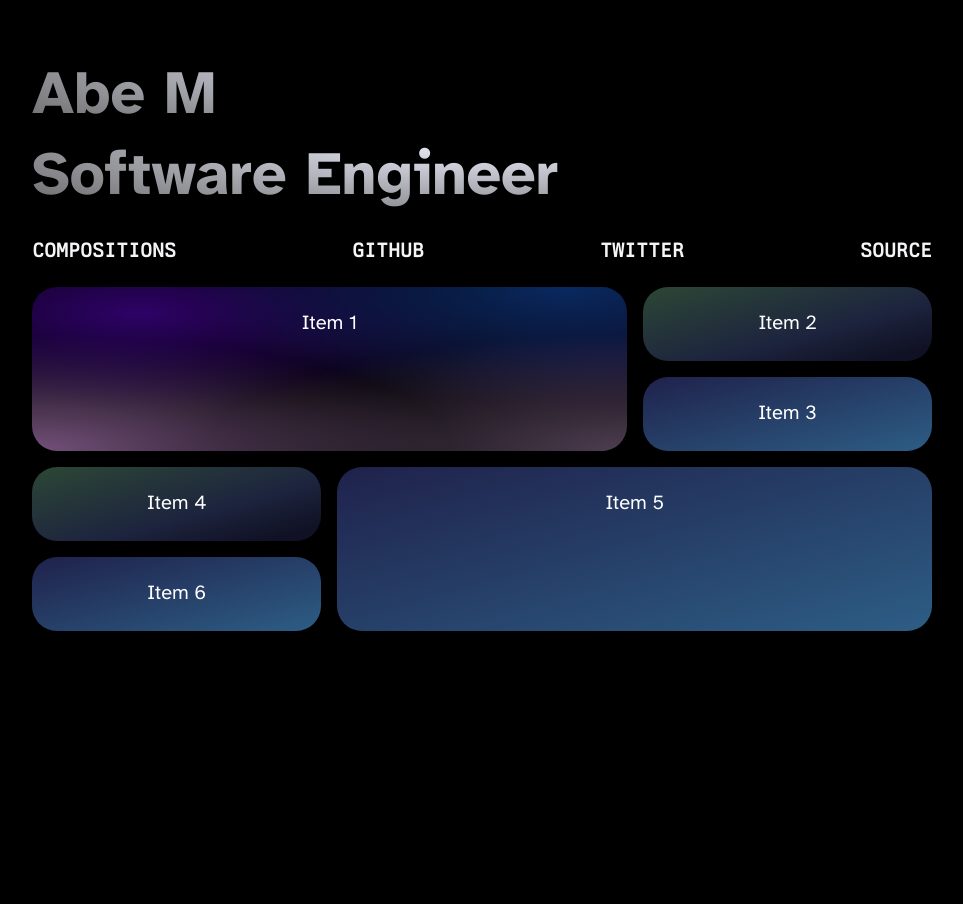
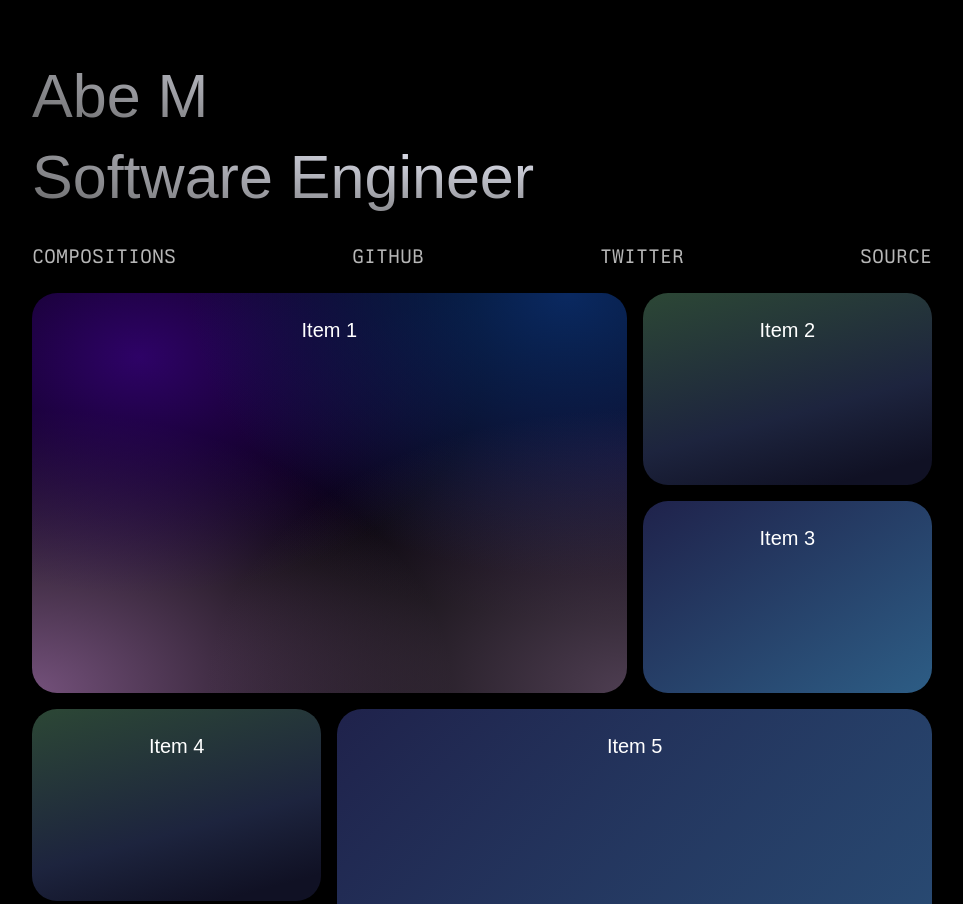
Before and after one commit to FastestMolasses/abem_dev, an Astro site: page / in a window 1280 px wide. Shown: the top 904 px of the page, without its empty margins (158-1121 px from the left). Before the commit the page ends 800 px from the top, so only its background shows below. Built offline with nearby package versions, Linux system fonts and the light colour scheme; Astro itself is replaced by a stand-in of ours; a web font is replaced by a local one.

Commit message:
Style updates

```diff
--- a/src/pages/index.astro
+++ b/src/pages/index.astro
@@ -10,15 +10,15 @@ import { SITE_TITLE, SITE_DESCRIPTION } from '../consts';
     </head>
     <body>
         <main>
-            <h1>Abe M</h1>
-            <h1>Software Engineer</h1>
+            <h1 class="main-title space-title">Abe M</h1>
+            <h1 class="main-title space-title">Software Engineer</h1>
 
             <nav class="navigation">
-                <ul>
-                    <li><a href="#home">Compositions</a></li>
-                    <li><a href="#about">Github</a></li>
-                    <li><a href="#projects">Twitter</a></li>
-                    <li><a href="#contact">Source</a></li>
+                <ul class="">
+                    <li><a href="#">Compositions</a></li>
+                    <li><a href="https://github.com/FastestMolasses" target="_blank">Github</a></li>
+                    <li><a href="https://twitter.com/abem_dev" target="_blank">Twitter</a></li>
+                    <li><a href="https://github.com/FastestMolasses/abem_dev" target="_blank">Source</a></li>
                 </ul>
             </nav>
 
--- a/src/styles/global.css
+++ b/src/styles/global.css
@@ -1,9 +1,3 @@
-/*
-  The CSS in this style tag is based off of Bear Blog's default CSS.
-  https://github.com/HermanMartinus/bearblog/blob/297026a877bc2ab2b3bdfbd6b9f7961c350917dd/templates/styles/blog/default.css
-  License MIT: https://github.com/HermanMartinus/bearblog/blob/master/LICENSE.md
- */
-
 :root {
     --accent: #2337ff;
     --accent-dark: #000d8a;
@@ -36,8 +30,37 @@
     font-style: normal;
     font-display: swap;
 }
+@font-face {
+    font-family: 'Univers';
+    src: url('/fonts/universlt-55-roman.otf') format('opentype');
+    font-weight: 400;
+    font-style: normal;
+    font-display: swap;
+}
+@font-face {
+    font-family: 'Univers';
+    src: url('/fonts/universlt-65-bold.ttf') format('truetype');
+    font-weight: 500;
+    font-style: normal;
+    font-display: swap;
+}
+@font-face {
+    font-family: 'Univers';
+    src: url('/fonts/universlt-75-black.otf') format('opentype');
+    font-weight: 600;
+    font-style: normal;
+    font-display: swap;
+}
+@font-face {
+    font-family: 'Univers';
+    src: url('/fonts/universlt-85-xblack.otf') format('opentype');
+    font-weight: 700;
+    font-style: normal;
+    font-display: swap;
+}
 body {
-    font-family: 'Atkinson', sans-serif;
+    font-family: 'Univers', sans-serif;
+    font-weight: 400;
     margin: 0;
     padding: 0;
     text-align: left;
@@ -62,13 +85,6 @@ h5,
 h6 {
     margin: 0 0 0.5rem 0;
     line-height: 1.2;
-
-    background: radial-gradient(#eff1ff, #636363);
-    background-size: 100% 200%;
-    background-position: 100% 100%;
-    -webkit-background-clip: text;
-    background-clip: text;
-    -webkit-text-fill-color: transparent;
 }
 h1 {
     font-size: 3.052em;
@@ -142,6 +158,24 @@ hr {
     }
 }
 
+/* Scrollbar */
+::-webkit-scrollbar {
+    width: 10px; /* Width of the scrollbar */
+}
+
+::-webkit-scrollbar-thumb {
+    background-color: rgba(255, 255, 255, 0.1);
+    border-radius: 6px;
+}
+
+::-webkit-scrollbar-track {
+    background-color: rgb(0, 0, 0);
+    border-radius: 6px;
+}
+
+/* Firefox */
+scrollbar-color: rgba(255, 255, 255, 0.1) rgb(0, 0, 0);
+
 .sr-only {
     border: 0;
     padding: 0;
@@ -160,8 +194,21 @@ hr {
     white-space: nowrap;
 }
 
+.main-title {
+    font-weight: 400;
+}
+
+.space-title {
+    background: radial-gradient(#eff1ff, #636363);
+    background-size: 100% 200%;
+    background-position: 100% 100%;
+    -webkit-background-clip: text;
+    background-clip: text;
+    -webkit-text-fill-color: transparent;
+}
+
 .navigation {
-    margin-bottom: 10px;
+    margin: 14px 0px 10px 0px;
 }
 
 .navigation ul {
@@ -173,26 +220,25 @@ hr {
     padding: 0;
     width: 100%;
     text-transform: uppercase;
-    font-weight: 600;
 }
 
 .navigation li {
-    text-align: left; /* Align text to the left */
+    text-align: left;
 }
 
 .navigation li:last-child {
-    text-align: right; /* Align text to the right for the last element */
+    text-align: right;
 }
 
 .navigation a {
     text-decoration: none;
-    color: #f5f5f7;
-    padding: 10px 0; /* Remove horizontal padding */
+    color: #b7b7b7;
+    padding: 10px 0;
     display: block;
 }
 
 .navigation a:hover {
-    color: #8E8E90;
+    color: #8e8e90;
 }
 
 .main-content {
@@ -201,10 +247,10 @@ hr {
     grid-template-columns: 1fr 1fr 1fr;
     grid-template-rows: 1fr 1fr 1fr;
     grid-template-areas:
-        "item1 item1 item2"
-        "item1 item1 item3"
-        "item4 item5 item5"
-        "item6 item5 item5";
+        'item1 item1 item2'
+        'item1 item1 item3'
+        'item4 item5 item5'
+        'item6 item5 item5';
     gap: 16px;
     box-sizing: border-box;
     overflow: auto;
@@ -218,8 +264,21 @@ hr {
 }
 
 .grid-item-1 {
-    background-image: radial-gradient(at 100% 100%, rgba(111, 88, 116, 0.7) 0px, transparent 50%), radial-gradient(at 90% 0%, #0a2961 0px, transparent 50%), radial-gradient(at 18% 16%, rgba(58, 3, 130, 0.79) 0px, transparent 50%), radial-gradient(at 100% 40%, rgba(76, 21, 147, 0.22) 0px, transparent 50%), radial-gradient(at 0% 100%, #74517b 0px, transparent 50%);
+    background-image: radial-gradient(
+            at 100% 100%,
+            rgba(111, 88, 116, 0.7) 0px,
+            transparent 50%
+        ),
+        radial-gradient(at 90% 0%, #0a2961 0px, transparent 50%),
+        radial-gradient(at 18% 16%, rgba(58, 3, 130, 0.79) 0px, transparent 50%),
+        radial-gradient(
+            at 100% 40%,
+            rgba(76, 21, 147, 0.22) 0px,
+            transparent 50%
+        ),
+        radial-gradient(at 0% 100%, #74517b 0px, transparent 50%);
     grid-area: item1;
+    height: 400px;
 }
 
 .grid-item-2 {
@@ -245,4 +304,5 @@ hr {
 .grid-item-6 {
     background: linear-gradient(to right bottom, #1f224b 0%, #2d5d85 100%);
     grid-area: item6;
+    height: 400px;
 }
```
Also changed, not shown: 1 other file.
